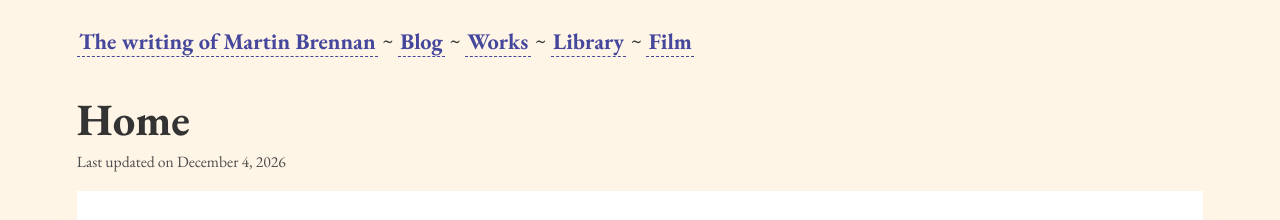
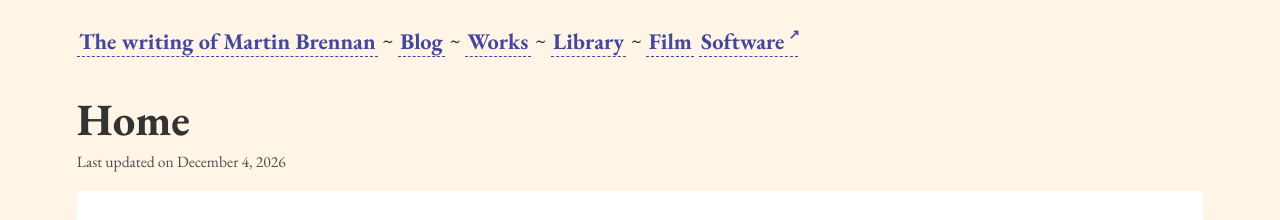
Before and after one commit to martin-brennan/writing.martin-brennan.com, a Jekyll site: the page built from _pages/index.md, in a window 1280 px wide. Shown: the top 220 px of the page. Built offline with Jekyll 4.4.1, drawn with Linux system fonts in a browser that asks for light colours.

Commit message:
Add link to tech blog

```diff
--- a/_includes/nav.html
+++ b/_includes/nav.html
@@ -4,4 +4,5 @@
   <a class="internal-link" href="{{ site.baseurl }}/works"><b>Works</b></a> ~
   <a class="internal-link" href="{{ site.baseurl }}/library"><b>Library</b></a> ~
   <a class="internal-link" href="{{ site.baseurl }}/film"><b>Film</b></a>
+  <a href="https://martin-brennan.com"><b>Software</b></a>
 </div>
```
